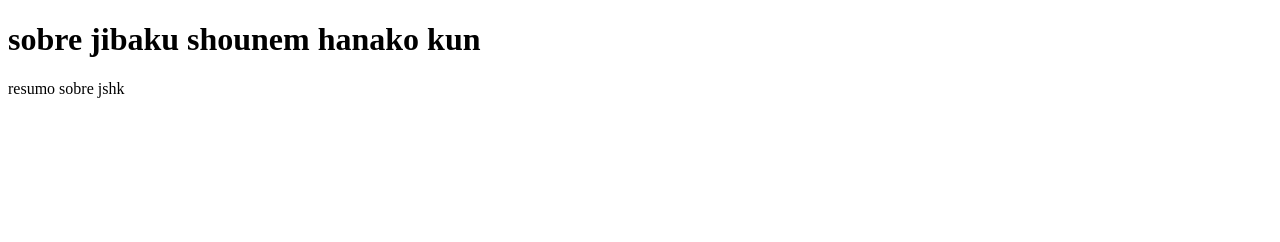
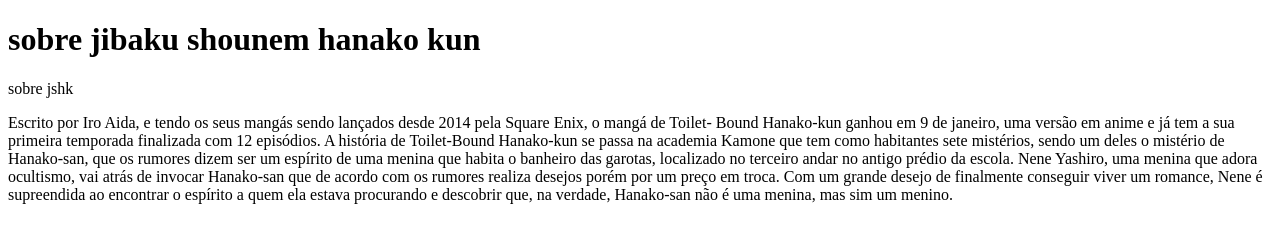
Before and after one commit to eloiza1a/eloiza09-04, a plain HTML site: page index.html in a window 1280 px wide. Drawn offline with Linux system fonts and the light colour scheme.

Commit message:
fiz h1 e p

```diff
--- a/index.html
+++ b/index.html
@@ -7,7 +7,16 @@
 </head>
 <body>
     <h1>sobre jibaku shounem hanako kun</h1>
-    <p>resumo sobre jshk</p>
-
+    <p>sobre jshk</p>
+    Escrito por Iro Aida, e tendo os seus mangás sendo lançados desde 2014 pela Square Enix,
+      o mangá de Toilet- Bound Hanako-kun ganhou em 9 de janeiro, uma versão em anime
+      e já tem a sua primeira temporada finalizada com 12 episódios.
+      A história de Toilet-Bound Hanako-kun se passa na academia Kamone que tem como habitantes
+      sete mistérios, sendo um deles o mistério de Hanako-san, que os rumores dizem ser um espírito
+      de uma menina que habita o banheiro das garotas, localizado no terceiro andar no antigo
+       prédio da escola. Nene Yashiro, uma menina que adora ocultismo, vai atrás de invocar Hanako-san
+       que de acordo com os rumores realiza desejos porém por um preço em troca. Com um grande desejo
+       de finalmente conseguir viver um romance, Nene é supreendida ao encontrar o espírito a quem
+       ela estava procurando e descobrir que, na verdade, Hanako-san não é uma menina, mas sim um menino.
 </body>
 </html>
```
